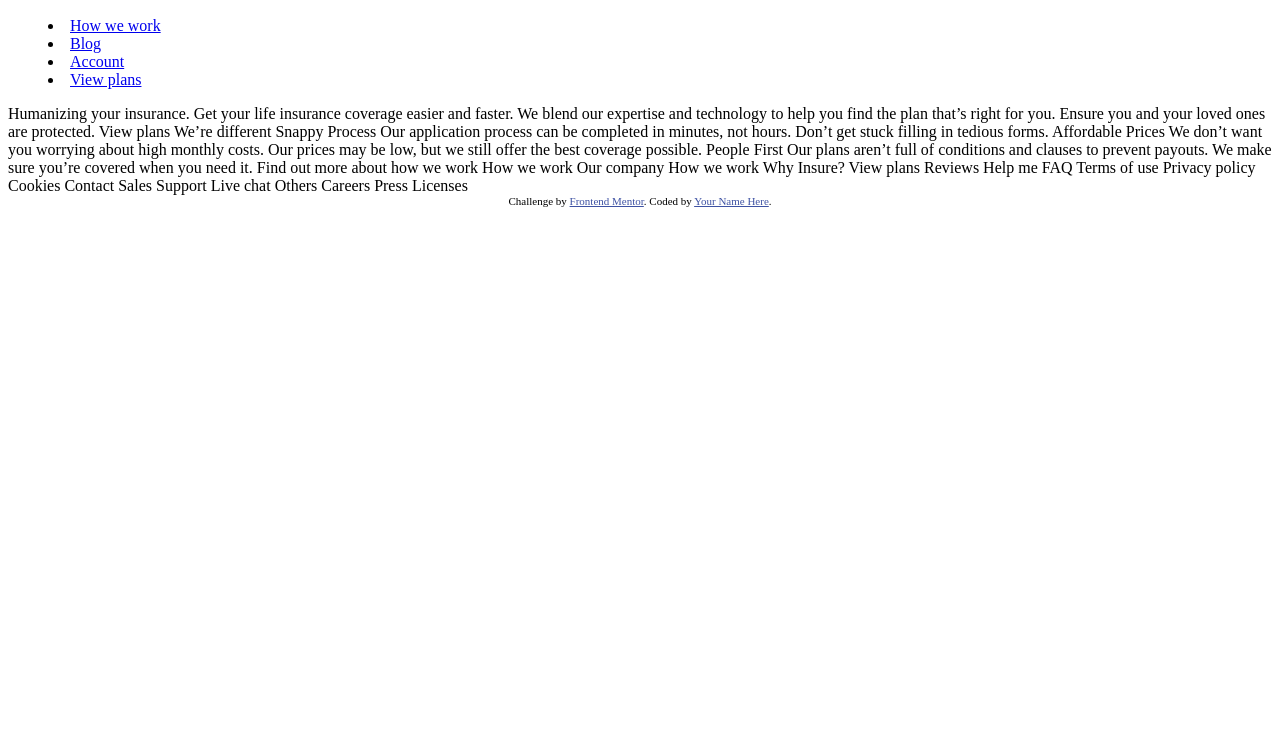
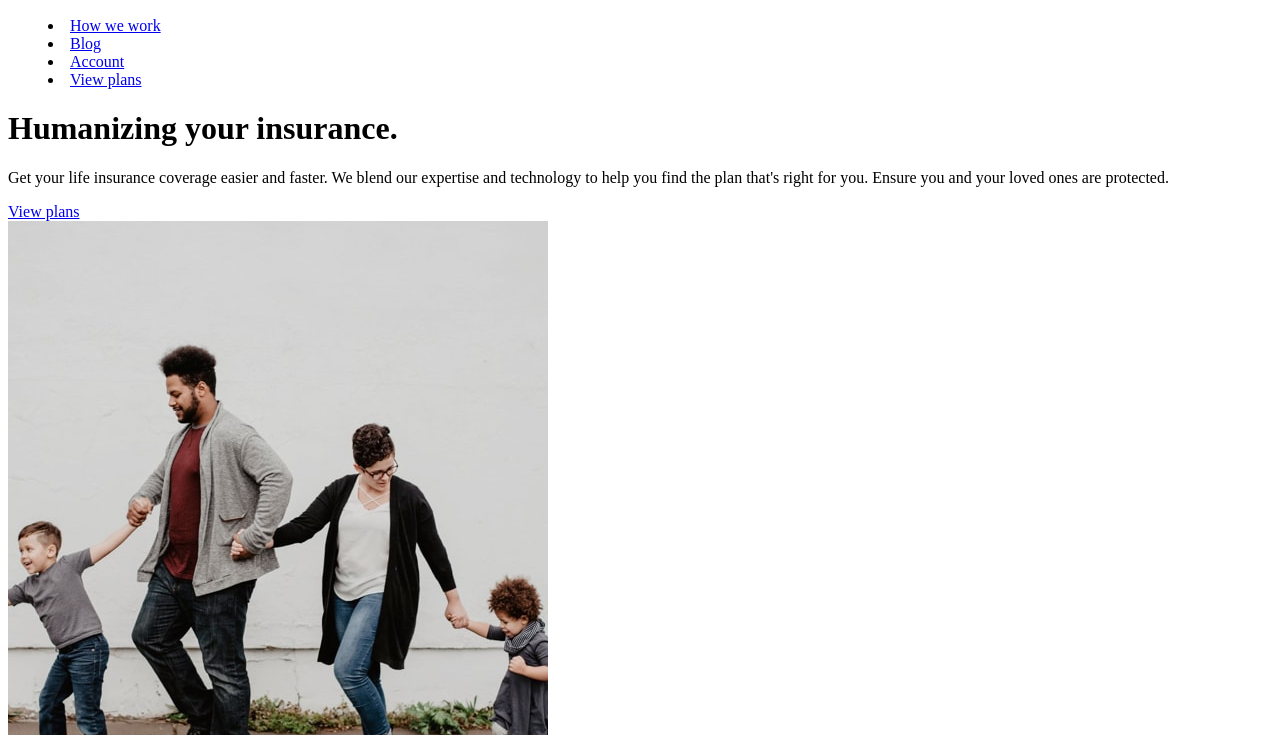
Before and after one commit to emewor/fem-insure, a plain HTML site: page index.html in a window 1280 px wide. Shown: the part 65-800 px from the top of the page. Drawn offline with Linux system fonts and the light colour scheme.

Commit message:
Added structure to main section's hero

```diff
--- a/index.html
+++ b/index.html
@@ -68,13 +68,34 @@
       </menu>
     </nav>
   </header>
-  Humanizing your insurance.
+  <main class="main">
+    <div class="hero">
+      <div class="copy">
+        <hgroup class="heading-group">
+          <h1 class="heading">
+            Humanizing your insurance.
+          </h1>
+          <p class="sub-heading">
+            Get your life insurance coverage easier and faster.
+            We blend our expertise and technology to help you
+            find the plan that's right for you. Ensure you and
+            your loved ones are protected.
+          </p>
+        </hgroup>
+        <a class="cta" href="#">
+          View plans
+        </a>
+      </div>
+      <div class="img-group">
+        <img class="img" src="./assets/images/image-intro-mobile.jpg"
+              srcset="./assets/images/image-intro-mobile.jpg 375w,
+                      ./assets/images/image-intro-desktop.jpg 564w"
+              sizes="(min-width: 768px) 564px, 375px"
+              alt="A family of four happily walking">
+      </div>
+    </div>
+  </main>
 
-  Get your life insurance coverage easier and faster. We blend our expertise
-  and technology to help you find the plan that’s right for you. Ensure you
-  and your loved ones are protected.
-
-  View plans
 
   We’re different
 
```
